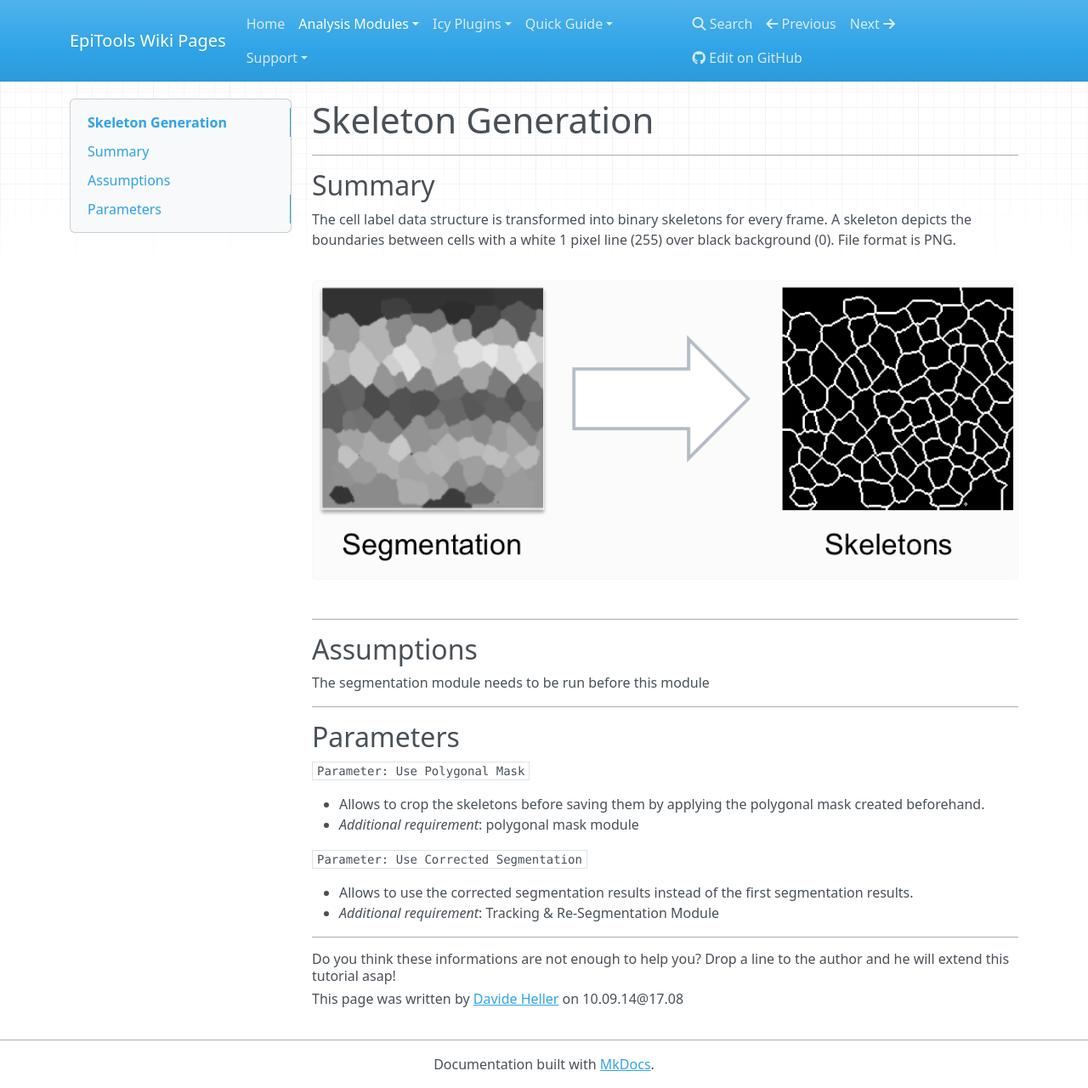
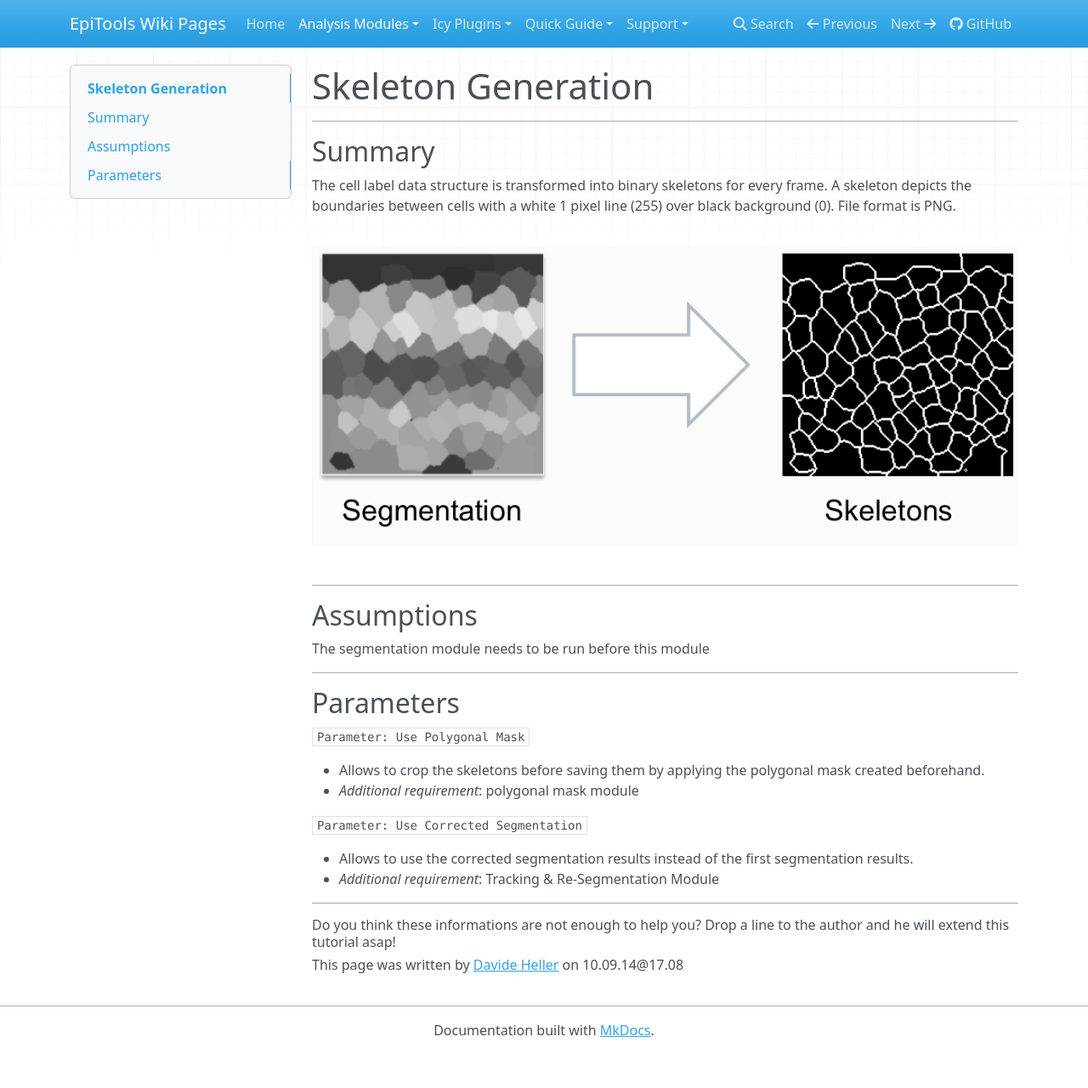
Before and after one commit to epitools/wiki, an MkDocs documentation site: the page built from source/Analysis_Modules/06_skeleton.md, in a window 1280 px wide and 1280 px high. Shown: the whole window at 85% size. Built offline with MkDocs 1.6.1, drawn with Linux system fonts in a browser that asks for light colours; nearby versions of some CDN libraries; some of the changed lines change nothing that is shown.

Commit message:
remove edit button for github

```diff
--- a/mkdocs.yml
+++ b/mkdocs.yml
@@ -1,3 +1,4 @@
 site_name: EpiTools Wiki Pages
 docs_dir: source
 repo_url: https://github.com/epitools
+edit_uri: ''
```
